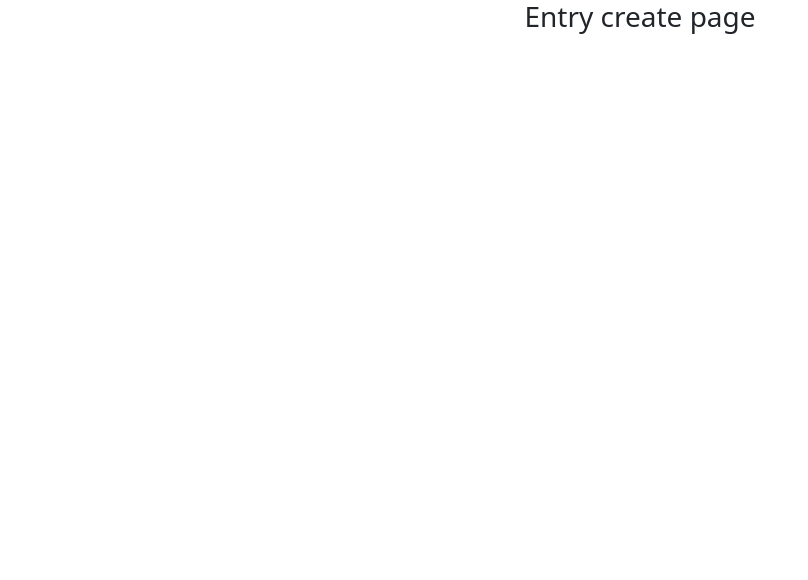
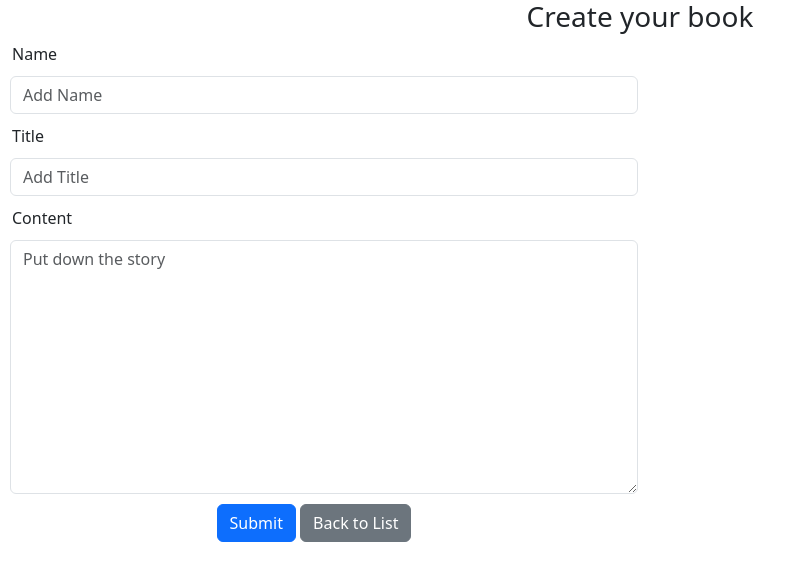
Before and after one commit to richieKwon/myapp, a React (Create React App) app: page /create in a window 1280 px wide. Shown: the top 580 px of the page, without its empty margins (0-808 px from the left). Built offline with nearby package versions, Linux system fonts and the light colour scheme.

Commit message:
entrycreate

```diff
--- a/src/Components/EntryCreate.js
+++ b/src/Components/EntryCreate.js
@@ -1,4 +1,7 @@
+import axios from "axios";
 import React, { useState } from "react";
+import { useNavigate } from "react-router-dom"
+import useFetch from "./UseFetch";
 
 export default function EntryCreate(props) {
     const [status, setStatus] = useState({
@@ -8,15 +11,79 @@ export default function EntryCreate(props) {
         content: "",
         created: null
     });
+    const navigate = useNavigate()
 
-    function navigateToIndex() {
-        const { history } = props
-        history.push('entries/index')
+    function handleSubmit(event) {
+        event.preventDefault();
+        let entryDto = {
+            id: 0,
+            name: status.name,
+            title: status.title,
+            content: status.content,
+            created: Date.now()
+        };
+
+        fetch("https://localhost:5001/api/entries", {
+            method: "POST",
+            headers: {
+                'Content-Type': 'application/json',
+                'Access-Control-Allow-Headers': '*',
+                "Access-Control-Allow-Methods": 'OPTIONS,POST,GET'
+            },
+            body: JSON.stringify(entryDto)
+        }).then(res => {
+            if (res.ok) {
+                alert("A new book is created");
+                navigate(`/`);
+            }
+        })
+        // axios.post("https://localhost:5001/api/entries", entryDto)
+        //     .then((result) => { navigate('/') })
+    }
+
+    function handleChangeName(event) {
+        setStatus({ name: event.target.value })
+    }
+
+    function handleChangeTitle(event) {
+        setStatus({ title: event.target.value })
+    }
+
+    function handleChangeContent(event) {
+        setStatus({ content: event.target.value })
     }
 
     return (
         <>
-            <h3>Entry create page</h3>
+            <h3>Create your book</h3>
+            <div className="row">
+                <div className="col-md-6">
+                    <form onSubmit={handleSubmit}>
+                        <div className="form-group">
+                            <label style={{ display: "flex", flexDirection: "row", paddingLeft: 12 }}>Name</label>
+                            <input type="text" className="form-control" placeholder="Add Name" value={status.name}
+                                onChange={handleChangeName} style={{ margin: 10 }} />
+                        </div>
+                        <div className="form-group">
+                            <label style={{ display: "flex", flexDirection: "row", paddingLeft: 12 }}>Title</label>
+                            <input type="text" className="form-control" placeholder="Add Title" value={status.title}
+                                onChange={handleChangeTitle} style={{ margin: 10 }} />
+                        </div>
+                        <div className="form-group">
+                            <label style={{ display: "flex", flexDirection: "row", paddingLeft: 12 }}>Content</label>
+                            <textarea className="form-control" placeholder="Put down the story" value={status.content}
+                                onChange={handleChangeContent} style={{ margin: 10 }} rows="10">
+                            </textarea>
+
+                        </div>
+                        <div className="form-group">
+                            <button type="submit" className="btn btn-primary">Submit</button>
+                            &nbsp;
+                            <button className="btn btn-secondary" onClick={() => navigate(`/`)}>Back to List</button>
+                        </div>
+                    </form>
+                </div>
+            </div >
         </>
     );
 }
--- a/src/Components/EntryIndex.js
+++ b/src/Components/EntryIndex.js
@@ -23,7 +23,7 @@ export default function EntryIndex(props) {
     return (
         <>
             <h1>Article List
-                <button className="btn btn-sm btn-default" onClick={() => navigate(`/create`)}>Create</button>
+                <button className="btn btn-sm btn-default" onClick={() => navigate('/create')}>+</button>
             </h1>
 
             <table className="table table-striped" aria-labelledby="tableLabel">
--- /dev/null
+++ b/src/Components/UseFetch.js
@@ -0,0 +1,13 @@
+
+import { useEffect, useState } from "react";
+export default function useFetch(url) {
+
+    const [data, setData] = useState([]);
+    useEffect(() => {
+        fetch(url)
+            .then(res => { return res.json() })
+            .then(data => { setData(data) });
+    }, [url]);
+
+    return data;
+}
```
Also changed, not shown: src/Components/UseNavigate.js (deleted, +0 -13 lines).
